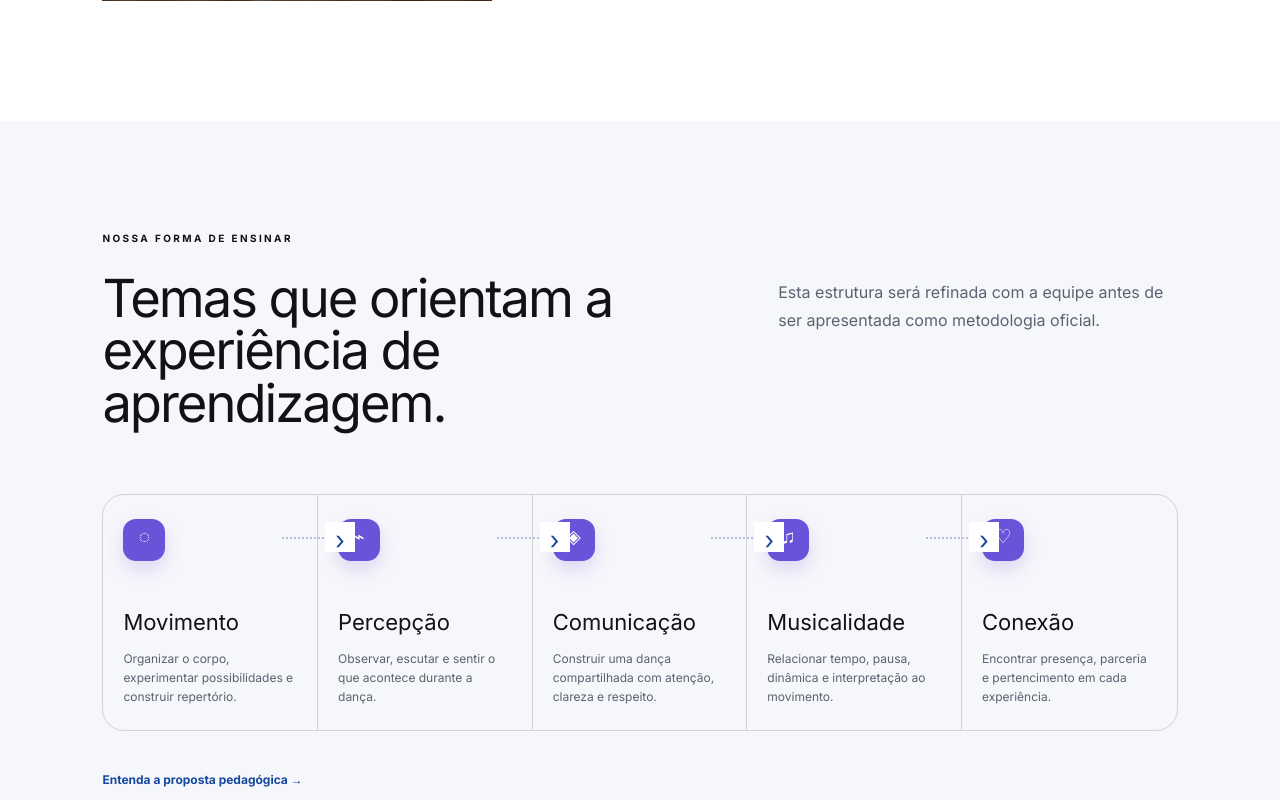
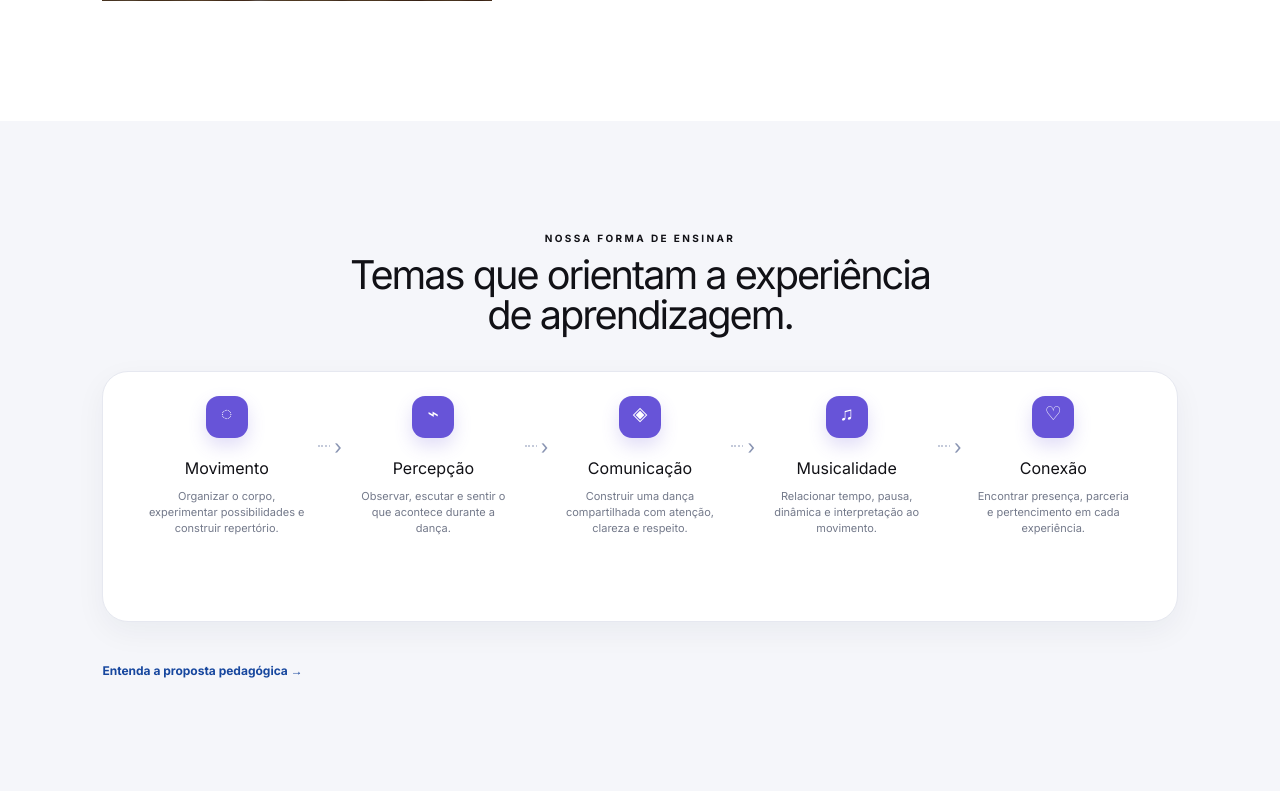
Before and after one commit to leonardodariva/no-ritmo-academia-de-danca, a Next.js app: page / in a window 1280 px wide. Shown: the part 1340-2140 px from the top of the page. Built offline with nearby package versions, Linux system fonts and the light colour scheme; a web font is replaced by a local one.

Commit message:
style: aproxima metodologia da referencia visual

```diff
--- a/app/globals.css
+++ b/app/globals.css
@@ -344,7 +344,9 @@ footer { background:#0b0b0f; color:var(--cream); padding:80px 8vw 25px; }.brand-
 .v4-section-heading>h2,.home-team-heading>h2,.v4-institution h2,.v4-invitation h2 { font-size:clamp(38px,4.6vw,68px); letter-spacing:-2.5px; }
 .v4-section-heading>h2,.home-team-heading>h2,.v4-institution h2,.v4-invitation h2,.v4-statement .statement-copy h2 { font-size:clamp(34px,4.1vw,60px); letter-spacing:-2px; }
 .v4-method-grid { grid-template-columns:repeat(5,1fr); border:1px solid var(--line); border-radius:22px; overflow:visible; }.v4-method-grid article { min-height:235px; padding:24px 20px; border-right:1px solid var(--line); border-bottom:0; position:relative; }.v4-method-grid article:last-child { border-right:0; }.v4-method-grid article:not(:last-child)::after { content:""; position:absolute; z-index:1; right:-35px; top:42px; width:70px; border-top:2px dotted #b4bfdc; }.v4-method-grid article:not(:last-child)::before { content:"›"; position:absolute; z-index:2; right:-38px; top:27px; width:30px; height:30px; display:grid; place-items:center; color:var(--blue); background:#fff; font-size:25px; font-weight:400; }.v4-method-grid article>span { width:42px; height:42px; display:grid; place-items:center; border-radius:13px; color:#fff; background:#6754d8; font-size:0; box-shadow:0 8px 18px rgba(103,84,216,.2); }.v4-method-grid article>span::before { font-size:19px; }.v4-method-grid article:nth-child(1)>span::before { content:"◌"; }.v4-method-grid article:nth-child(2)>span::before { content:"⌁"; }.v4-method-grid article:nth-child(3)>span::before { content:"◈"; }.v4-method-grid article:nth-child(4)>span::before { content:"♫"; }.v4-method-grid article:nth-child(5)>span::before { content:"♡"; }.v4-method-grid h3 { margin:auto 0 10px; font-size:22px; }.v4-method-grid p { font-size:12px; }
+.v4-method { background:#f5f6fa; }.v4-method .v4-section-heading { display:block; max-width:760px; margin:0 auto 36px; text-align:center; }.v4-method .v4-section-heading>p { margin-bottom:10px; }.v4-method .v4-section-heading>span { display:none; }.v4-method .v4-section-heading h2 { max-width:620px; margin-inline:auto; font-size:clamp(28px,3.1vw,44px); }.v4-method-grid { padding:24px 20px 20px; background:#fff; border:1px solid #e6e8f0; border-radius:26px; box-shadow:0 10px 30px rgba(26,36,68,.05); }.v4-method-grid article { min-height:205px; padding:0 18px; display:flex; align-items:center; text-align:center; border-right:0; }.v4-method-grid article>span { flex:none; margin:0 auto 18px; }.v4-method-grid article>div { width:100%; }.v4-method-grid h3 { margin:0 0 9px; font-size:16px; }.v4-method-grid p { margin:0 auto; max-width:160px; color:#73798a; font-size:11px; line-height:1.45; }.v4-method-grid article:not(:last-child)::after { right:-12px; top:49px; width:24px; border-top:2px dotted #c4cada; }.v4-method-grid article:not(:last-child)::before { right:-16px; top:36px; width:16px; height:26px; color:#8994b2; background:#fff; font-size:20px; }
 @media(max-width:680px){ .v4-section-heading,.home-team-heading { grid-template-columns:1fr; }.v4-section-heading>p,.v4-section-heading>h2,.v4-section-heading>span,.home-team-heading>p,.home-team-heading>h2,.home-team-heading>span { grid-column:1; }.v4-section-heading>span,.home-team-heading>span { margin-top:0; } }
 @media(max-width:680px){ .v4-statement { grid-template-columns:1fr; }.v4-statement>p,.statement-visual,.statement-copy { grid-column:1!important; grid-row:auto; }.statement-visual { min-height:280px; }.statement-copy { padding-left:0; margin-top:28px!important; } }
 @media(max-width:980px){ .v4-method-grid { grid-template-columns:repeat(3,1fr); }.v4-method-grid article:nth-child(3) { border-right:0; }.v4-method-grid article:nth-child(-n+3) { border-bottom:1px solid var(--line); } }
 @media(max-width:680px){ .v4-method-grid { grid-template-columns:1fr 1fr; }.v4-method-grid article:nth-child(3) { border-right:1px solid var(--line); }.v4-method-grid article:nth-child(2n) { border-right:0; }.v4-method-grid article:nth-child(3),.v4-method-grid article:nth-child(4) { border-bottom:1px solid var(--line); }.v4-method-grid article:last-child { grid-column:1/-1; border-right:0; }.v4-method-grid article::after { display:none!important; } }
+.v4-method-grid article { flex-direction:column; justify-content:flex-start; }
```
